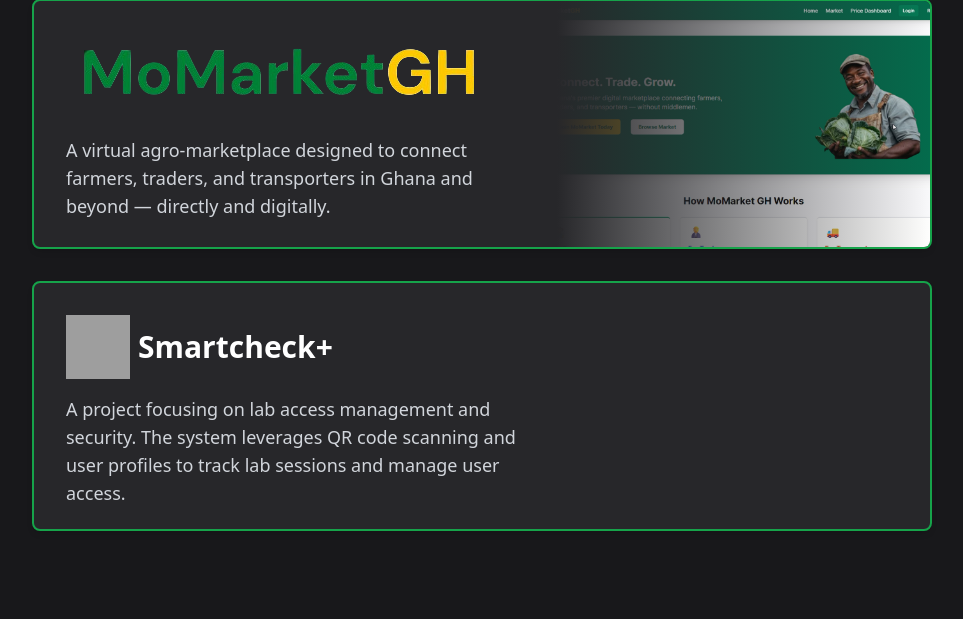
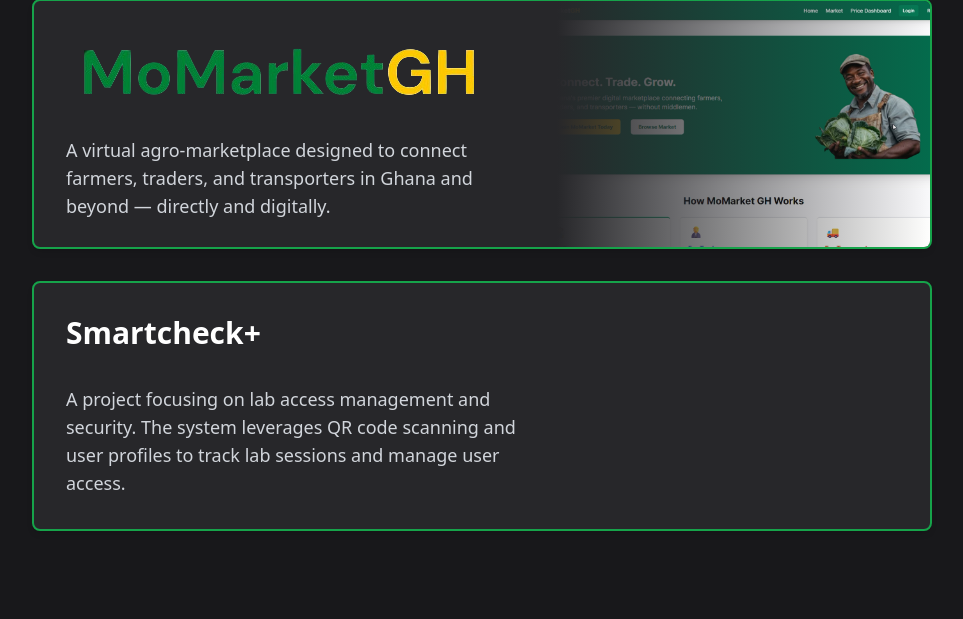
Before and after one commit to zeroruntime/zeroruntime, a Django app: page /works in a window 1280 px wide. Shown: the part 1039-1658 px from the top of the page, without its empty margins (158-1121 px from the left). Run offline with Django 5.2, Linux system fonts and the light colour scheme; some libraries are stand-ins or nearby versions; grey boxes are pictures that could not be loaded.

Commit message:
Added works

```diff
--- a/runtimeapp/templates/works.html
+++ b/runtimeapp/templates/works.html
@@ -121,7 +121,7 @@
     class="bg-white dark:bg-zinc-800 border-2 border-green-600 rounded-lg shadow-md overflow-hidden flex flex-col md:flex-row w-[900px] h-[250px] mx-auto transform transition-all duration-300 hover:scale-105 mb-8 relative"
     target="_blank" rel="noopener noreferrer"><!---->
     <div class="p-8 flex-shrink-0 flex flex-col justify-between w-full md:w-7/12">
-      <div class="flex items-center mb-4"><img src="{% static 'img/default.png' %}" class="w-16 h-16 mr-2" alt=""><span class="text-3xl font-bold dark:text-white">Smartcheck+ </span></div>
+      <div class="flex items-center mb-4"><span class="text-3xl font-bold dark:text-white">Smartcheck+ </span></div>
       <p class="text-lg text-gray-700 dark:text-gray-300">A project focusing on lab access management and security. The system leverages QR code scanning and user profiles to track lab sessions and manage user access.
       </p>
     </div>
```
